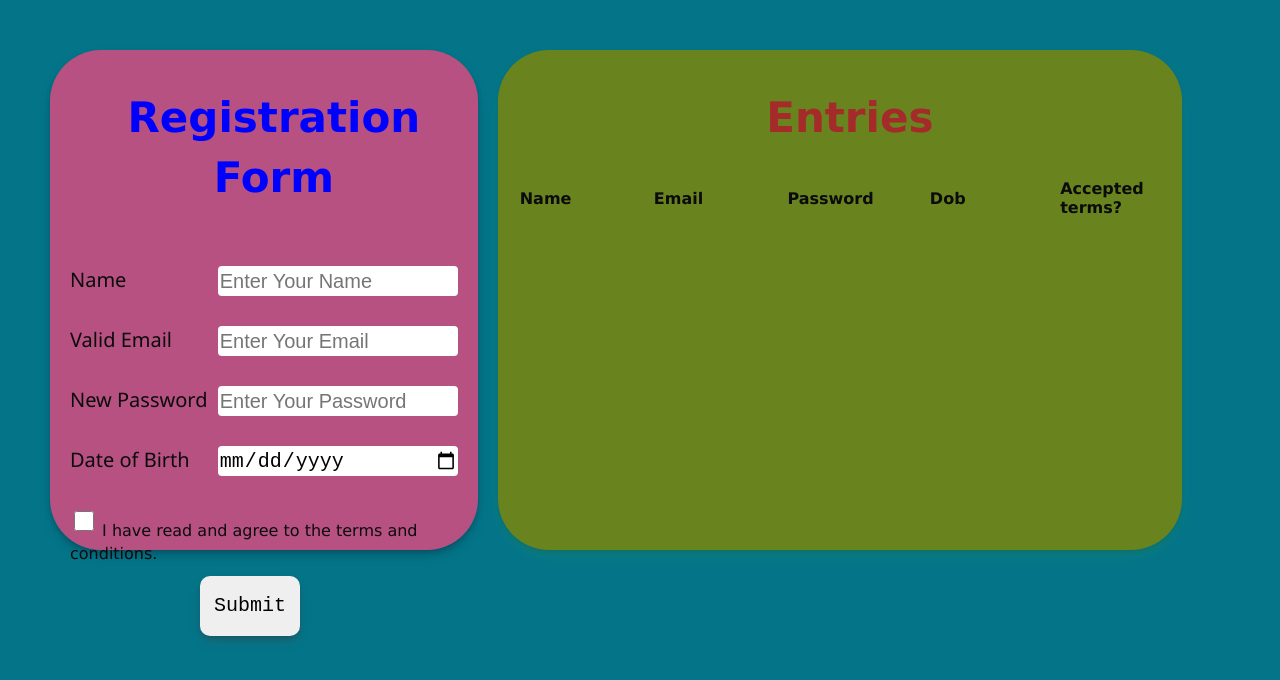
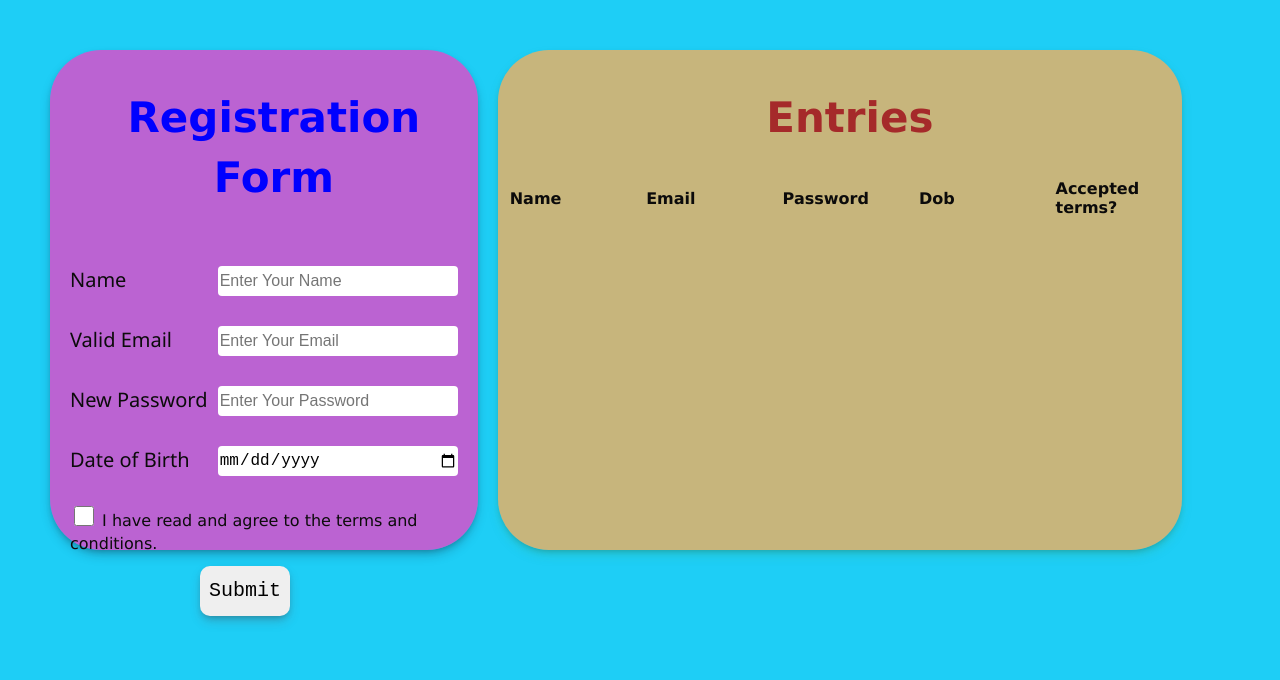
Before and after one commit to 16-Biki/wd101, a plain HTML site: page index.html in a window 1280 px wide. Drawn offline with Linux system fonts and the light colour scheme.

Commit message:
Update index.css

```diff
--- a/index.css
+++ b/index.css
@@ -1,5 +1,5 @@
 body{
-    background-color: rgb(4, 117, 137);
+    background-color: rgb(30, 206, 246);
     color: #0c0b0b;
     font-family: 'Lucida Sans', 'Lucida Sans Regular', 'Lucida Grande', 'Lucida Sans Unicode', 'Geneva', Verdana, sans-serif;
     font-size: 20px;
@@ -24,7 +24,7 @@ body{
 }
 
 #form-box{
-    background-color: rgba(228, 72, 129, 0.795);
+    background-color: rgba(228, 72, 202, 0.795);
     display: flex;
     flex-direction: column;
     justify-content: flex-start;
@@ -53,7 +53,7 @@ body{
     border: 0;
     border-radius: 4px;
     box-sizing: border-box;
-    font-size: 20px;
+    font-size: 16px;
 }
 
 #agree{
@@ -64,8 +64,8 @@ body{
 #agree input{
     margin-top: 10px;
     width: 20px;
-    height: 30px;
-    border: 1px solid rgb(24, 137, 86);
+    height: 20px;
+    border: 1px solid rgb(137, 24, 24);
     border-radius: 4px;
 }
 
@@ -74,8 +74,8 @@ body{
     margin-left: 150px;
     margin-top: 10px;
     font-size: 20px;
-    height: 60px;
-    width: 100px;
+    height: 50px;
+    width: 90px;
     border: 5px;
     border-radius: 10px;
     box-shadow: rgba(106, 53, 53, 0.25) 0px 6px 12px -2px, rgba(0, 0, 0, 0.3) 0px 3px 7px -3px;
@@ -83,7 +83,7 @@ body{
 
 #table-box{
     margin : 0 20px;
-    background-color: rgba(121, 135, 14, 0.863);
+    background-color: rgba(226, 178, 105, 0.863);
     display: flex;
     flex-direction: column;
     justify-content: flex-start;
@@ -96,7 +96,7 @@ body{
 }
 
 td,th{
-    padding-left: 20px;
-    width: 130px;
+    padding-left: 10px;
+    width: 100px;
     text-align: left;
 }
```
